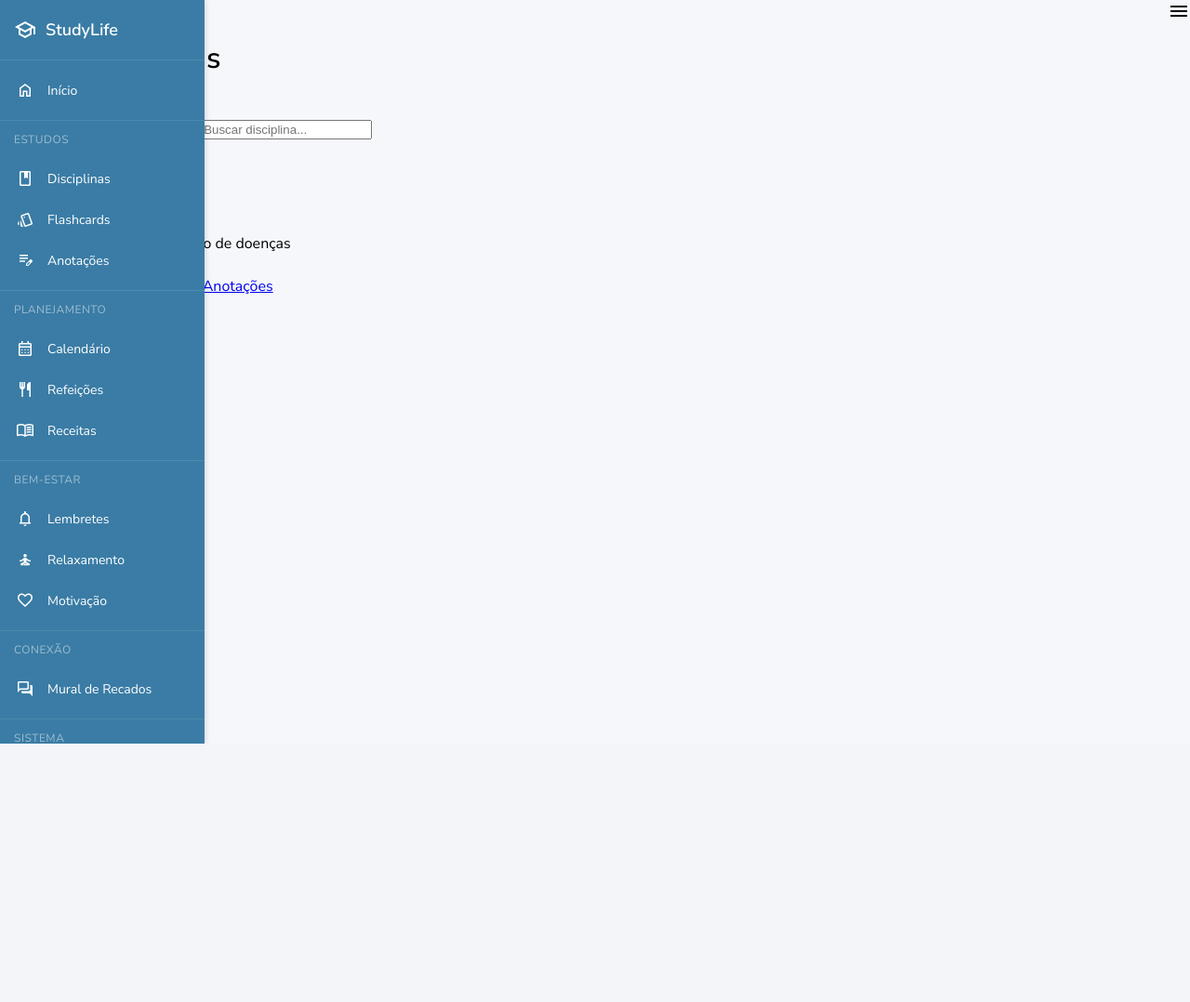
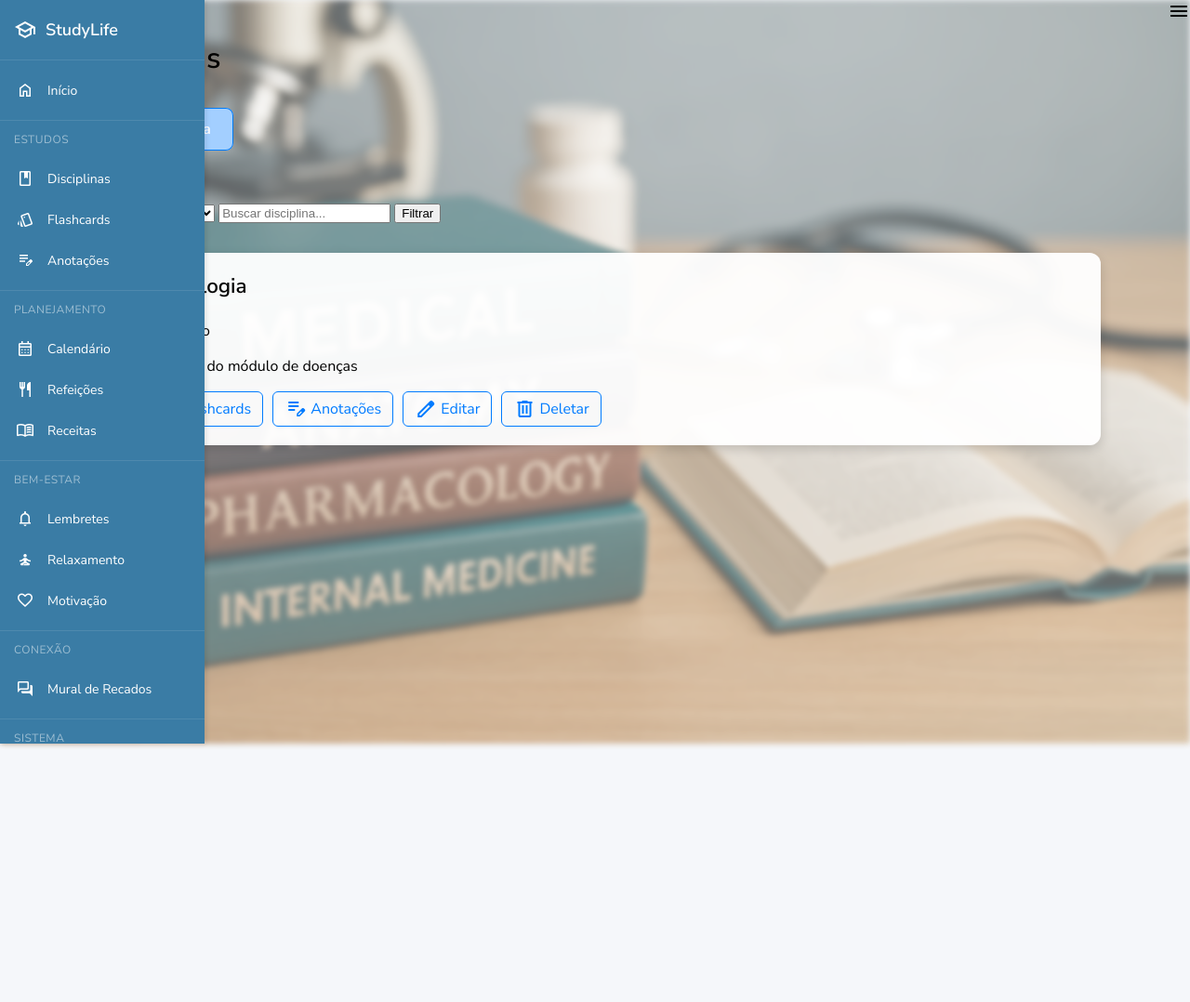
Before and after one commit to GabrielCabral4/StudyApp, a Django app: page /disciplinas/ in a window 1280 px wide. Shown: the whole page at 93% size. Before the commit the page ends 800 px from the top, so only its background shows below. Run offline with Django 5.2, Linux system fonts and the light colour scheme; data comes from the database, SQL or seed files in the repository; both versions use the stored data as it was after the commit.

Commit message:
Implementação concreta de Disciplinas

```diff
--- a/study_companion/models.py
+++ b/study_companion/models.py
@@ -1,9 +1,11 @@
 from django.db import models
 from django.utils import timezone
 
+PERIODO_CHOICES = [(i, f"{i}° Período") for i in range(1, 13)]
+
 class Disciplina(models.Model):
     nome = models.CharField(max_length=100)
-    periodo = models.IntegerField()
+    periodo = models.IntegerField(choices=PERIODO_CHOICES)
     descricao = models.TextField(blank=True)
 
     def __str__(self):
--- a/study_companion/templates/study_companion/disciplinas/list.html
+++ b/study_companion/templates/study_companion/disciplinas/list.html
@@ -4,27 +4,39 @@
 {% block page_title %}Disciplinas{% endblock %}
 
 {% block content_actions %}
-<a href="#" class="btn-primary">Nova Disciplina</a>
+<a href="{% url 'disciplina_add' %}" class="icon-expand">
+    <span>Nova Disciplina</span>
+</a>
 {% endblock %}
 
 {% block content_body %}
+<div class="background-disciplinas">
+    <form method="get" action="{% url 'disciplinas' %}">
         <div class="filter-bar">
-    <select id="periodo-filter">
+            <select name="periodo" id="periodo-filter">
                 <option value="">Todos os períodos</option>
-        <option value="1">1º Período</option>
-        <option value="2">2º Período</option>
-        <option value="3">3º Período</option>
-        <option value="4">4º Período</option>
-        <option value="5">5º Período</option>
-        <option value="6">6º Período</option>
+                <option value="1" {% if request.GET.periodo == '1' %}selected{% endif %}>1º Período</option>
+                <option value="2" {% if request.GET.periodo == '2' %}selected{% endif %}>2º Período</option>
+                <option value="3" {% if request.GET.periodo == '3' %}selected{% endif %}>3º Período</option>
+                <option value="4" {% if request.GET.periodo == '4' %}selected{% endif %}>4º Período</option>
+                <option value="5" {% if request.GET.periodo == '5' %}selected{% endif %}>5º Período</option>
+                <option value="6" {% if request.GET.periodo == '6' %}selected{% endif %}>6º Período</option>
+                <option value="7" {% if request.GET.periodo == '7' %}selected{% endif %}>7º Período</option>
+                <option value="8" {% if request.GET.periodo == '8' %}selected{% endif %}>8º Período</option>
+                <option value="9" {% if request.GET.periodo == '9' %}selected{% endif %}>9º Período</option>
+                <option value="10" {% if request.GET.periodo == '10' %}selected{% endif %}>10º Período</option>
+                <option value="11" {% if request.GET.periodo == '11' %}selected{% endif %}>11º Período</option>
+                <option value="12" {% if request.GET.periodo == '12' %}selected{% endif %}>12º Período</option>
             </select>
-    <input type="text" id="search-input" placeholder="Buscar disciplina...">
+            <input type="text" name="search" id="search-input" placeholder="Buscar disciplina..." value="{{ request.GET.search }}">
+            <button type="submit" class="btn-primary">Filtrar</button>
         </div>
+    </form>
 
     <div class="disciplines-grid">
         {% if disciplinas %}
             {% for disciplina in disciplinas %}
-        <div class="discipline-card" data-periodo="{{ disciplina.periodo }}">
+            <div class="discipline-card card" data-periodo="{{ disciplina.periodo }}">
                 <div class="discipline-header">
                     <h3>{{ disciplina.nome }}</h3>
                     <span class="badge">{{ disciplina.periodo }}º Período</span>
@@ -37,6 +49,12 @@
                     <a href="{% url 'anotacoes' %}?disciplina={{ disciplina.id }}" class="btn-outline">
                         <span class="material-symbols-outlined">edit_note</span> Anotações
                     </a>
+                    <a href="{% url 'disciplina_edit' disciplina.id %}" class="btn-outline">
+                        <span class="material-symbols-outlined">edit</span> Editar
+                    </a>
+                    <a href="{% url 'disciplina_delete' disciplina.id %}" class="btn-outline">
+                        <span class="material-symbols-outlined">delete</span> Deletar
+                    </a>
                 </div>
             </div>
             {% endfor %}
@@ -47,4 +65,5 @@
             </div>
         {% endif %}
     </div>
+</div>
 {% endblock %}
--- a/study_companion/templates/study_companion/home.html
+++ b/study_companion/templates/study_companion/home.html
@@ -1,7 +1,7 @@
 {% extends "study_companion/base_content.html" %}
 {% load static %}
 
-{% block page_title %}Bem-vinda ao StudyLife Partner{% endblock %}
+{% block page_title %}Bem-vinda ao StudyLife Partner!{% endblock %}
 
 {% block content_body %}
 <div class="dashboard-cards">
--- a/study_companion/urls.py
+++ b/study_companion/urls.py
@@ -4,6 +4,9 @@ from . import views
 urlpatterns = [
     path('', views.home, name='home'),
     path('disciplinas/', views.disciplinas_list, name='disciplinas'),
+    path('disciplinas/nova/', views.disciplina_create, name='disciplina_add'),
+    path('disciplinas/<int:pk>/editar', views.disciplina_update, name='disciplina_edit'),
+    path('disciplinas/<int:pk>/deletar', views.disciplina_delete, name='disciplina_delete'),
     path('flashcards/', views.flashcards_list, name='flashcards'),
     path('anotacoes/', views.anotacoes_list, name='anotacoes'),
     path('calendario/', views.calendario_view, name='calendario'),
--- a/study_companion/views.py
+++ b/study_companion/views.py
@@ -3,6 +3,7 @@ from django.http import HttpResponse
 from django.contrib.auth.decorators import login_required
 from .models import (Disciplina, Flashcard, Anotacao, EventoCalendario, PlanejamentoRefeicao, Receita, Lembrete, AtividadeRelaxamento, MensagemMotivacional, RecadoMural)
 from datetime import datetime, timedelta
+from .forms import DisciplinaForm
 
 
 def home(request):
@@ -24,9 +25,49 @@ def home(request):
 
 
 def disciplinas_list(request):
+    periodo_filtro = request.GET.get('periodo')
+    search_filtro = request.GET.get('search')
     disciplinas = Disciplina.objects.all().order_by('periodo', 'nome')
+
+    if periodo_filtro:
+        disciplinas = disciplinas.filter(periodo=periodo_filtro)
+
+    if search_filtro:
+        disciplinas = disciplinas.filter(nome__icontains=search_filtro)
+
     return render(request, 'study_companion/disciplinas/list.html', {'disciplinas': disciplinas})
 
+
+def disciplina_create(request):
+    if request.method == 'POST':
+        form = DisciplinaForm(request.POST)
+        if form.is_valid():
+            form.save()
+            return redirect('disciplinas')
+    else:
+        form = DisciplinaForm()
+    return render(request, 'study_companion/disciplinas/create.html', {'form': form})
+
+
+def disciplina_update(request, pk):
+    disciplina = get_object_or_404(Disciplina, pk=pk)
+
+    if request.method == 'POST':
+        form = DisciplinaForm(request.POST, instance=disciplina)
+        if form.is_valid():
+            form.save()
+            return redirect('disciplinas')
+    else:
+        form = DisciplinaForm(instance=disciplina)
+    return render(request, 'study_companion/disciplinas/update.html', {'form': form, 'disciplina': disciplina})
+
+
+def disciplina_delete(request, pk):
+    disciplina = get_object_or_404(Disciplina, pk=pk)
+    if request.method == 'POST':
+        disciplina.delete()
+        return redirect('disciplinas')
+    return render(request, 'study_companion/disciplinas/delete.html', {'disciplina': disciplina})
 
 def flashcards_list(request):
     disciplinas = Disciplina.objects.all()
--- a/templates/static/css/style.css
+++ b/templates/static/css/style.css
@@ -145,3 +145,135 @@ body {
         margin-left: 220px;
     }
 }
+
+.icon-expand {
+    cursor: pointer;
+    position: relative;
+    display: inline-block;
+    padding: 12px 24px;
+    margin: 10px;
+    border-radius: 8px;
+    overflow: hidden;
+    text-align: center;
+    background-color: transparent;
+    color: white;
+    font-size: 16px;
+    text-decoration: none;
+    transition: all 0.25s ease;
+    font-weight: bold;
+    line-height: normal;
+}
+
+
+.icon-expand::before,
+.icon-expand::after {
+    content: "";
+    position: absolute;
+    top: 0;
+    left: 0;
+    height: 100%;
+    width: 100%;
+    transition: all 0.25s ease;
+    border-radius: 8px;
+    z-index: 0;
+}
+
+.icon-expand::after {
+    box-shadow: inset 0 0 0 1px #007bff;
+}
+
+.icon-expand::before {
+    background: #007bff;
+    box-shadow: inset 0 0 0 60px #a3cfff;
+}
+
+.icon-expand:hover::before {
+    box-shadow: inset 0 0 0 1px #2d2c3e;
+}
+
+.icon-expand span {
+    position: relative;
+    z-index: 1;
+    color: white;
+}
+
+.background-disciplinas {
+    background: transparent;
+    padding: 40px 20px;
+    position: relative;
+    min-height: 100vh;
+    border-radius: 12px;
+}
+
+.disciplines-grid {
+    position: relative;
+    padding: 2rem;
+    z-index: 1;
+}
+
+.card {
+    background-color: rgba(255, 255, 255, 0.95);
+    padding: 20px;
+    border-radius: 12px;
+    box-shadow: 0 4px 12px rgba(0, 0, 0, 0.15);
+}
+
+.card h3 {
+    margin-top: 0;
+    font-size: 1.4rem;
+}
+
+.discipline-card,
+.discipline-header,
+.discipline-actions,
+.badge {
+    position: relative;
+    z-index: 2;
+}
+
+.discipline-actions {
+    margin-top: 15px;
+    display: flex;
+    flex-wrap: wrap;
+    gap: 10px;
+}
+
+.btn-outline {
+    background: none;
+    border: 1px solid #007bff;
+    color: #007bff;
+    padding: 6px 12px;
+    border-radius: 6px;
+    text-decoration: none;
+    display: flex;
+    align-items: center;
+    gap: 4px;
+    transition: 0.2s;
+}
+
+.btn-outline:hover {
+    background-color: #007bff;
+    color: white;
+    text-decoration: none;
+}
+
+.material-symbols-outlined {
+    font-size: 18px;
+}
+
+body::before {
+    content: "";
+    position: fixed;
+    top: 0;
+    left: 0;
+    width: 100vw;
+    height: 100vh;
+    background-image: url("/static/img/disciplinas.png");
+    background-size: cover;
+    background-position: center;
+    background-repeat: no-repeat;
+    filter: blur(3px);
+    opacity: 0.6;
+    z-index: -1;
+    pointer-events: none;
+}
```
Also changed, not shown: study_companion/forms.py (added, +7 -0 lines), study_companion/templates/study_companion/disciplinas/create.html (added, +13 -0 lines), study_companion/templates/study_companion/disciplinas/delete.html (added, +15 -0 lines), study_companion/templates/study_companion/disciplinas/update.html (added, +13 -0 lines), db.sqlite3, study_companion/migrations/0003_alter_disciplina_periodo.py (added), templates/static/img/disciplinas.png (added). Lines whose indentation alone changed are shown as unchanged.
